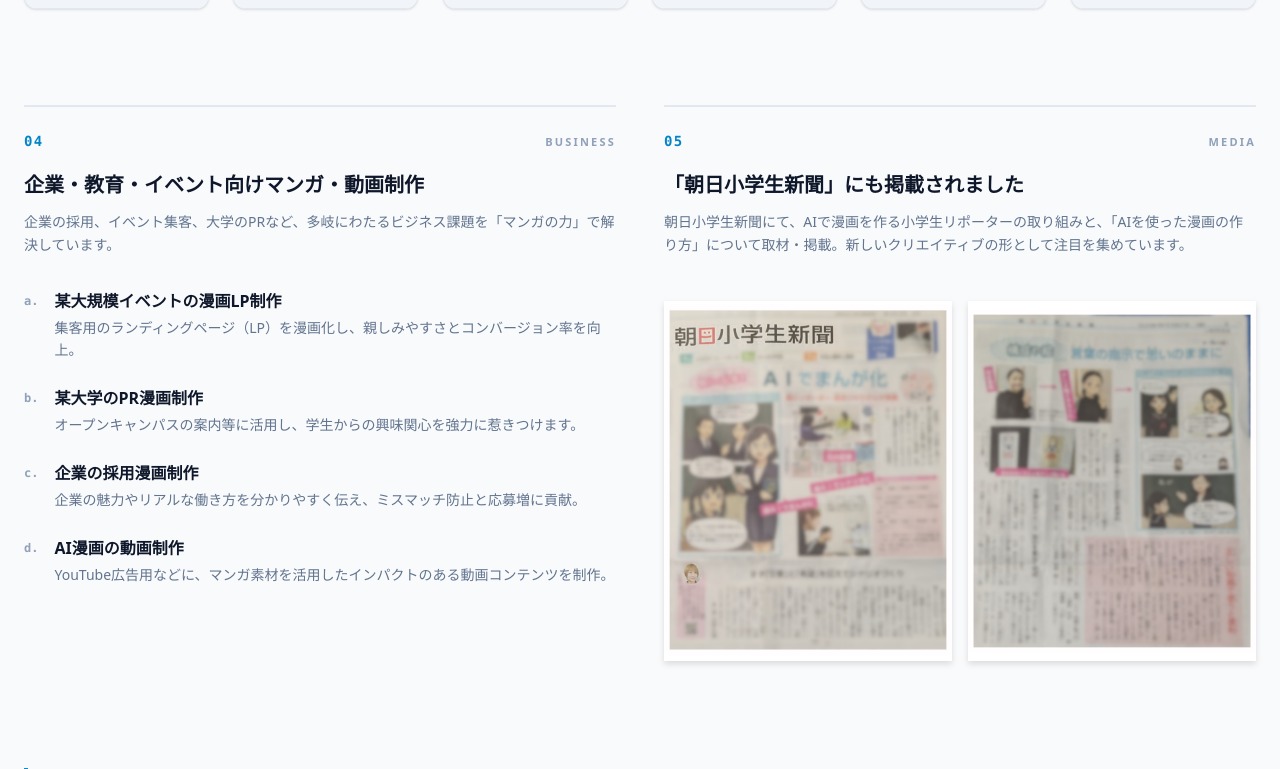
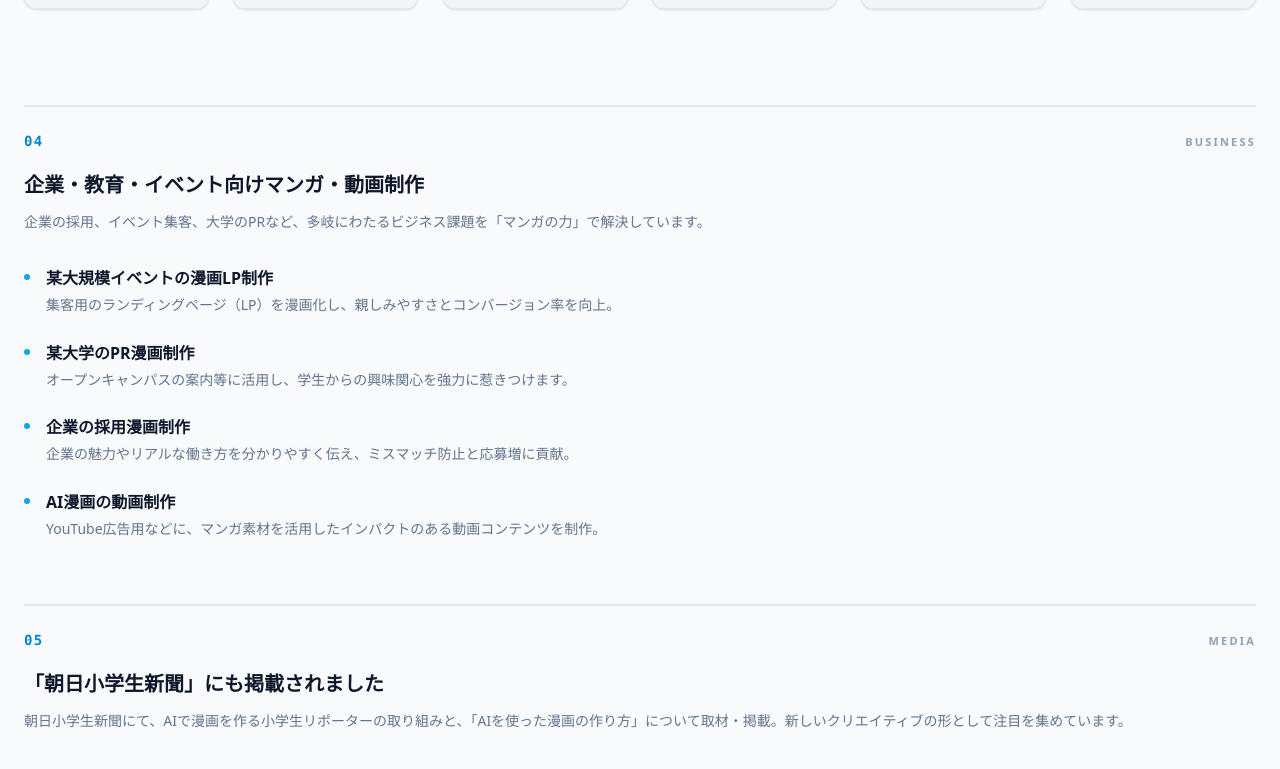
Before and after one commit to yohida-yoshi/aims-website, a Next.js app: page / in a window 1280 px wide. Shown: the part 3297-4066 px from the top of the page. Built offline with nearby package versions, Linux system fonts and the light colour scheme; grey boxes are pictures that could not be loaded.

Commit message:
Stack business and media blocks vertically, restore dot markers

```diff
--- a/src/components/Works.tsx
+++ b/src/components/Works.tsx
@@ -115,7 +115,7 @@
                 </div>
 
                 {/* 2. 企業・法人実績 & メディア掲載 */}
-                <div className="grid grid-cols-1 md:grid-cols-2 gap-10 md:gap-12 mb-24">
+                <div className="grid grid-cols-1 gap-14 md:gap-16 mb-24">
 
                     {/* 法人案件まとめ */}
                     <Reveal className="h-full">
@@ -130,28 +130,28 @@
                         </p>
                         <ul className="space-y-6">
                             <li className="flex items-start gap-4">
-                                <span className="font-mono text-xs font-semibold text-slate-400 mt-1 shrink-0">a.</span>
+                                <span className="mt-2 w-1.5 h-1.5 rounded-full bg-primary-500 shrink-0" />
                                 <div>
                                     <span className="text-foreground font-bold block mb-1">某大規模イベントの漫画LP制作</span>
                                     <span className="text-sm text-slate-500 dark:text-slate-400 leading-relaxed block">集客用のランディングページ（LP）を漫画化し、親しみやすさとコンバージョン率を向上。</span>
                                 </div>
                             </li>
                             <li className="flex items-start gap-4">
-                                <span className="font-mono text-xs font-semibold text-slate-400 mt-1 shrink-0">b.</span>
+                                <span className="mt-2 w-1.5 h-1.5 rounded-full bg-primary-500 shrink-0" />
                                 <div>
                                     <span className="text-foreground font-bold block mb-1">某大学のPR漫画制作</span>
                                     <span className="text-sm text-slate-500 dark:text-slate-400 leading-relaxed block">オープンキャンパスの案内等に活用し、学生からの興味関心を強力に惹きつけます。</span>
                                 </div>
                             </li>
                             <li className="flex items-start gap-4">
-                                <span className="font-mono text-xs font-semibold text-slate-400 mt-1 shrink-0">c.</span>
+                                <span className="mt-2 w-1.5 h-1.5 rounded-full bg-primary-500 shrink-0" />
                                 <div>
                                     <span className="text-foreground font-bold block mb-1">企業の採用漫画制作</span>
                                     <span className="text-sm text-slate-500 dark:text-slate-400 leading-relaxed block">企業の魅力やリアルな働き方を分かりやすく伝え、ミスマッチ防止と応募増に貢献。</span>
                                 </div>
                             </li>
                             <li className="flex items-start gap-4">
-                                <span className="font-mono text-xs font-semibold text-slate-400 mt-1 shrink-0">d.</span>
+                                <span className="mt-2 w-1.5 h-1.5 rounded-full bg-primary-500 shrink-0" />
                                 <div>
                                     <span className="text-foreground font-bold block mb-1">AI漫画の動画制作</span>
                                     <span className="text-sm text-slate-500 dark:text-slate-400 leading-relaxed block">YouTube広告用などに、マンガ素材を活用したインパクトのある動画コンテンツを制作。</span>
```
